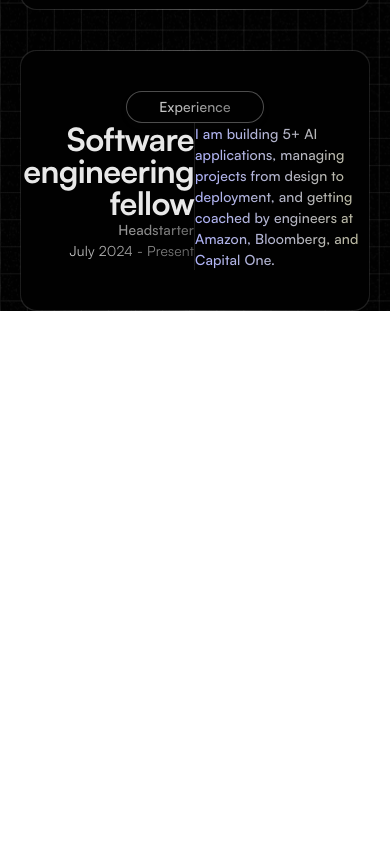
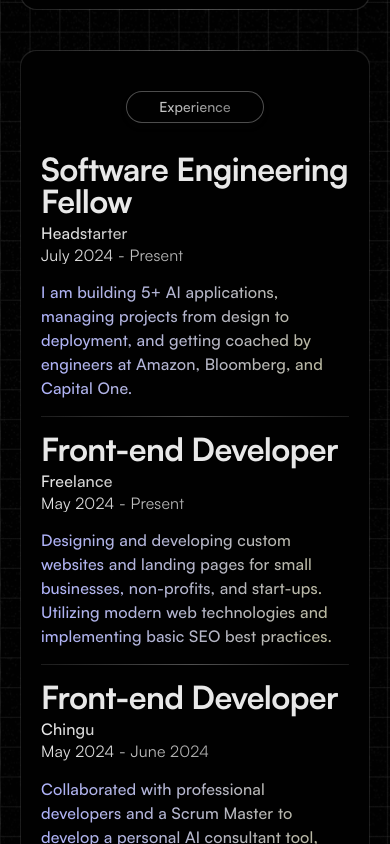
Before and after one commit to VriaA/portfolio, a React (Vite) app: page / in a window 390 px wide. Shown: the part 6820-7664 px from the top of the page. Before the commit the page ends 7131 px from the top, so only its background shows below. Built offline with nearby package versions, Linux system fonts and the light colour scheme; a web font is replaced by a local one.

Commit message:
update experience section

```diff
--- a/src/components/Experience.tsx
+++ b/src/components/Experience.tsx
@@ -1,21 +1,36 @@
+import { Fragment } from "react/jsx-runtime"
 import SectionHeader from "./SectionHeader"
+import experiences from "@/data/experience"
 
 export default function Experience(): JSX.Element {
     return (
         <section className="relative z-[2] bg-metallic-gradient p-[1px] rounded-2xl overflow-hidden">
             <div className="flex flex-col items-center justify-center bg-black rounded-2xl py-10 md:py-20 px-0 ">
                 <SectionHeader text='Experience' />
-                <div>
-                    <div className="flex">
-                        <div className="w-1/2 text-right border-r metallic-border">
-                            <h3 className="text-[32px] lg:text-5xl font-satoshi font-bold !leading-none -tracking-[.02em] text-off-white">Software engineering fellow</h3>
-                            <p className="text-sm lg:text-lg font-satoshi font-medium !leading-[150%] tracking-[.01em] bg-metallic-text text-transparent bg-clip-text">Headstarter</p>
-                            <p className="text-sm lg:text-lg font-satoshi font-regular !leading-[150%] tracking-[.01em] bg-metallic-text text-transparent bg-clip-text">July 2024 - Present</p>
-                        </div>
-                        <div className="w-1/2">
-                            <p className="text-sm lg:text-lg font-satoshi font-medium !leading-[150%] tracking-[.01em] text-transparent bg-cta-primary bg-clip-text">I am building 5+ AI applications, managing projects from design to deployment, and getting coached by engineers at Amazon, Bloomberg, and Capital One.</p>
-                        </div>
-                    </div>
+                <div className="max-w-[900px] mt-[14px] md:mt-10 px-5 md:px-0">
+                    {
+                        experiences.map((experience, i) => {
+                            const { role, institution, startDate, endDate, description } = experience
+                            const isLast = (experiences.length - 1) === i
+                            return <div className={`flex flex-col md:flex-row h-fit gap-4 md:gap-0 py-4 md:py-0 ${!isLast ? 'border-b' : ''} md:border-b-0 metallic-border`}>
+                                <div className="flex flex-col justify-start w-full md:w-1/2 md:p-4 md:py-6 text-left md:text-right md:border-r metallic-border">
+                                    <h3 className="text-[32px] lg:text-5xl font-satoshi font-bold !leading-none -tracking-[.02em] text-off-white">{role}</h3>
+                                    <p className="mt-2 text-base lg:text-lg font-satoshi font-medium !leading-[110%] tracking-[.01em] bg-metallic-text text-transparent bg-clip-text">{institution}</p>
+                                    <p className="mt-1 text-base lg:text-lg font-satoshi font-regular !leading-[110%] tracking-[.01em] bg-metallic-text text-transparent bg-clip-text">{startDate} - {endDate}</p>
+                                </div>
+
+                                <p className={`w-full md:w-1/2 md:p-4 md:py-6 ${isLast ? 'md:pb-0' : ''} text-base lg:text-lg font-satoshi font-medium !leading-[150%] tracking-[.01em] text-transparent bg-cta-primary bg-clip-text`}>
+                                    {description.split('\n').map((line, i) => {
+                                        return <Fragment key={`${description}-${description}-line-${i + 1}`}>
+                                            {line}
+                                            <br />
+                                        </Fragment>
+                                    })}
+                                </p>
+                            </div>
+                        })
+                    }
+
                 </div>
             </div>
         </section>
--- a/src/data/experience.ts
+++ b/src/data/experience.ts
@@ -12,7 +12,7 @@
     institution: "Freelance",
     startDate: "May 2024",
     endDate: "Present",
-    description: `Designing and developing custom websites and landing pages for small businesses, non-profits, and start-ups. <br> Utilizing modern web technologies and implementing basic SEO best practices.`,
+    description: `Designing and developing custom websites and landing pages for small businesses, non-profits, and start-ups. \n Utilizing modern web technologies and implementing basic SEO best practices.`,
   },
   {
     role: "Front-end Developer",
```
